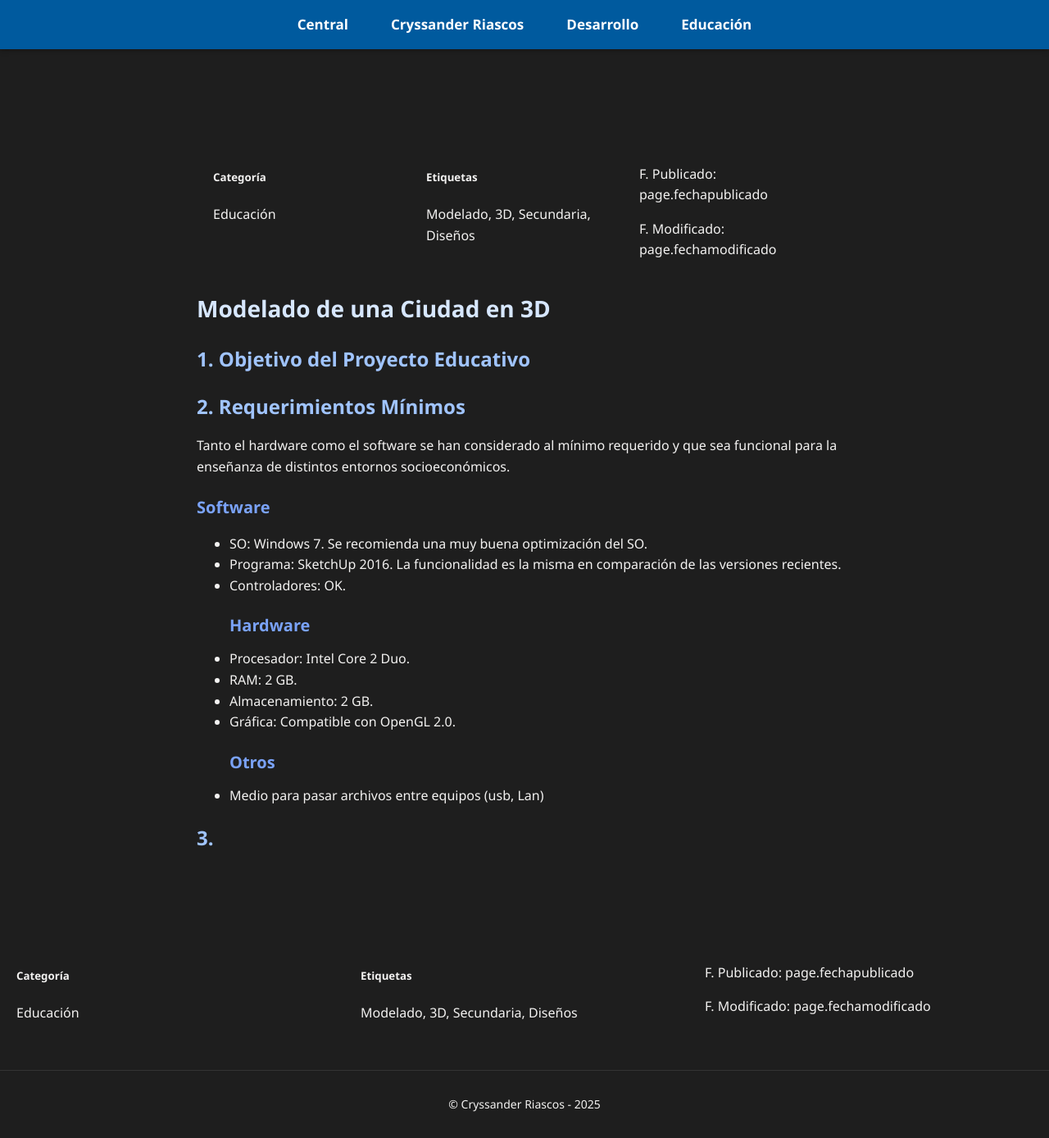
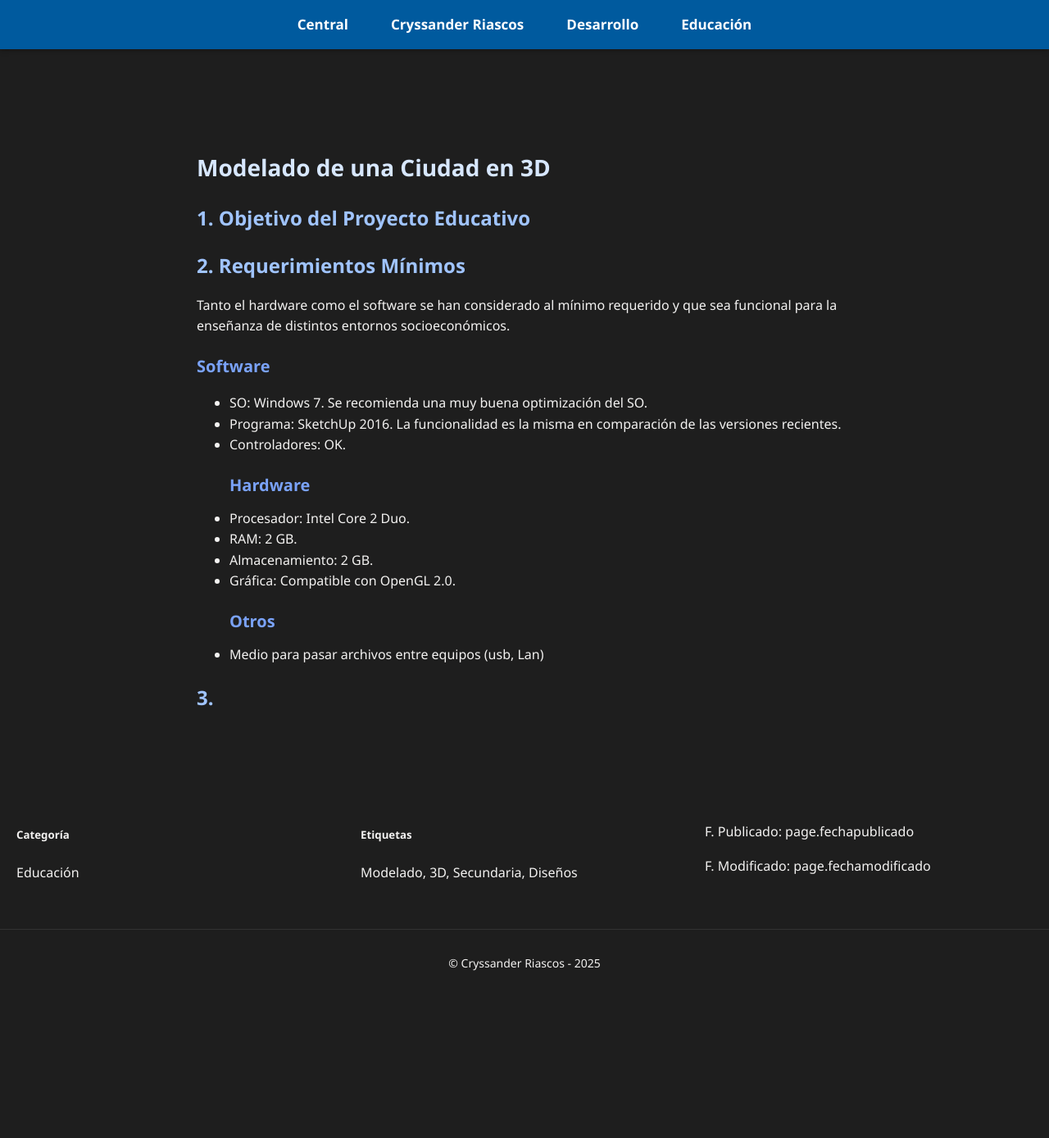
Before and after one commit to rlaricorcontinental/grupo8nrc23730, a Jekyll site: the page built from TM638231/posts/Modelado-Ciudad-3D.md, in a window 1280 px wide. Shown: the whole page at 82% size. Built offline with Jekyll 4.4.1, drawn with Linux system fonts in a browser that asks for light colours; after the commit the page ends 1217 px from its top, so only the background shows below that.

Commit message:
Update tm638231-posts.html

```diff
--- a/_layouts/tm638231-posts.html
+++ b/_layouts/tm638231-posts.html
@@ -4,7 +4,7 @@
     <meta charset="UTF-8">
     <meta name="viewport" content="width=device-width, initial-scale=1">
     <title>{{ page.title }}</title>
-
+    <link rel="stylesheet" href="/grupo8nrc23730/assets/css/fluentui-dark.css">
     <style>
       .grid-container-3-auto {
         display: grid;
@@ -35,11 +35,13 @@
           border-radius: 25%;
       }
     </style>
-    <link rel="stylesheet" href="/grupo8nrc23730/assets/css/fluentui-dark.css">
   </head>
   <body>
     {% include tm638231-header.html %}
     <main>
+      {{ content }}
+    </main>
+    <aside>
       <div class="grid-container-3-fijo">
         <div>
           <h5>Categoría</h5>
@@ -54,22 +56,7 @@
           <p>F. Modificado: page.fechamodificado</p>
         </div>
       </div>
-      {{ content }}
-    </main>
-    <div class="grid-container-3-fijo">
-      <div>
-        <h5>Categoría</h5>
-        <p>{{ page.categoria }}</p>
-      </div>
-      <div>
-        <h5>Etiquetas</h5>
-        <p>{{ page.etiquetas }}</p>
-      </div>
-      <div>
-        <p>F. Publicado: page.fechapublicado</p>
-        <p>F. Modificado: page.fechamodificado</p>
-      </div>
-    </div>
+    </aside>
     {% include tm638231-footer.html %}
   </body>
 </html>
```
Lines whose indentation alone changed are shown as unchanged.
